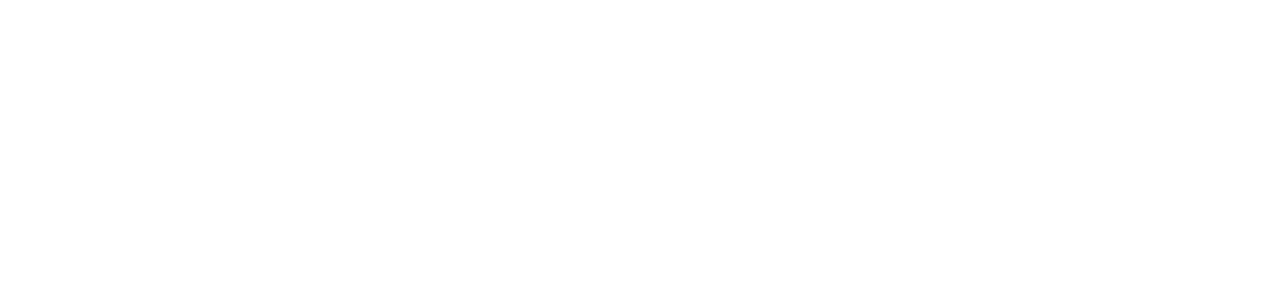
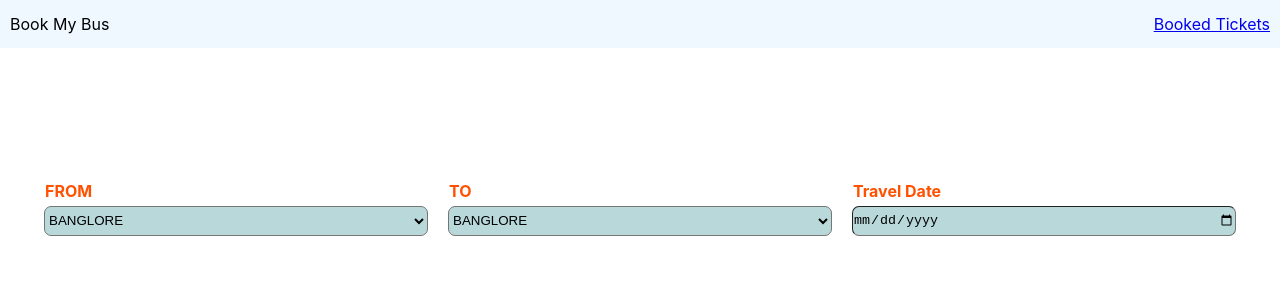
Before and after one commit to Nagarjuna97c/react_assessment_final, a React (Create React App) app: page / in a window 1280 px wide. Before the commit this address had no page. Shown: the top 300 px of the page. Built offline with nearby package versions, Linux system fonts and the light colour scheme.

Commit message:
second commit

```diff
--- a/package.json
+++ b/package.json
@@ -13,6 +13,7 @@
     "react-redux": "^8.0.2",
     "react-router-dom": "^6.3.0",
     "react-scripts": "5.0.1",
+    "redux": "^4.2.0",
     "styled-components": "^5.3.5",
     "universal-cookie": "^4.0.4",
     "web-vitals": "^2.1.4"
--- a/src/App.js
+++ b/src/App.js
@@ -1,14 +1,19 @@
 import "./App.css";
 import { Route, Routes, useNavigate } from "react-router-dom";
+import { useSelector } from "react-redux";
 
 import Login from "./components/login/login";
 import Register from "./components/Register/register";
-import "./setupLocalStorage";
 import { useEffect } from "react";
 import Cookies from "universal-cookie";
+import "./setupLocalStorage";
+import Home from "./components/Home/home";
 
 function App() {
   const navigate = useNavigate();
+
+  const auth = useSelector((state) => state.auth.isLoggedIn);
+  console.log(auth);
 
   useEffect(() => {
     const cookies = new Cookies();
@@ -22,6 +27,7 @@ function App() {
 
   return (
     <Routes>
+      <Route path="/" element={<Home />} />
       <Route path="/register" element={<Register />} />
       <Route path="/login" element={<Login />} />
     </Routes>
--- /dev/null
+++ b/src/components/Home/home.js
@@ -0,0 +1,61 @@
+import NavBar from "../NavBar/navbar";
+import HomeCSS from "./home.module.css";
+
+const cities = ["Banglore", "Hyderabad", "Vijayawada"];
+
+const Home = () => {
+  const today = new Date();
+  const year = `${today.getFullYear()}`;
+  const month = `${today.getMonth() + 1}`;
+  const month01 = month.padStart(`2`, 0);
+  const date = `${today.getDate()}`;
+  const date01 = date.padStart(`2`, 0);
+
+  const currentdate = `${year}-${month01}-${date01}`;
+
+  return (
+    <>
+      <NavBar />
+      <div className={HomeCSS.inputsContainer}>
+        <div className={HomeCSS.inputFieldContainer}>
+          <label htmlFor="from" className={HomeCSS.inputLabel}>
+            FROM
+          </label>
+          <select className={HomeCSS.selectInput} name="from" id="from">
+            {cities.map((each) => (
+              <option value={each} key={each}>
+                {each.toUpperCase()}
+              </option>
+            ))}
+          </select>
+        </div>
+        <div className={HomeCSS.inputFieldContainer}>
+          <label htmlFor="to" className={HomeCSS.inputLabel}>
+            TO
+          </label>
+          <select className={HomeCSS.selectInput} name="to" id="to">
+            {cities.map((each) => (
+              <option value={each} key={each + "1"}>
+                {each.toUpperCase()}
+              </option>
+            ))}
+          </select>
+        </div>
+        <div className={HomeCSS.inputFieldContainer}>
+          <label htmlFor="date" className={HomeCSS.inputLabel}>
+            Travel Date
+          </label>
+          <input
+            type="date"
+            allowinputtoggle="true"
+            id="date"
+            min={currentdate}
+            className={HomeCSS.dateInput}
+          />
+        </div>
+      </div>
+    </>
+  );
+};
+
+export default Home;
--- /dev/null
+++ b/src/components/Home/home.module.css
@@ -0,0 +1,50 @@
+.inputsContainer {
+  display: flex;
+  width: 100%;
+  align-items: center;
+  justify-content: center;
+  min-height: 40vh;
+  gap: 20px;
+}
+
+.inputFieldContainer {
+  display: flex;
+  flex-direction: column;
+}
+
+.inputLabel {
+  color: rgb(255, 81, 0);
+  font-weight: bold;
+  padding-left: 1px;
+  margin-bottom: 5px;
+}
+
+.selectInput {
+  width: 30vw;
+  height: 30px;
+  background-color: rgba(22, 125, 134, 0.303);
+  border-radius: 7px;
+}
+
+.dateInput {
+  border-width: 1px;
+  width: 30vw;
+  height: 30px;
+  background-color: rgba(22, 125, 134, 0.303);
+  border-radius: 7px;
+  outline: none;
+}
+
+/* input[type="date"]::-webkit-calendar-picker-indicator {
+  background: transparent;
+  bottom: 0;
+  color: transparent;
+  cursor: pointer;
+  height: auto;
+  left: 0;
+  position: absolute;
+  right: 0;
+  top: 0;
+  width: 0;
+  color: black;
+} */
--- /dev/null
+++ b/src/components/NavBar/navbar.js
@@ -0,0 +1,14 @@
+import { NavLink } from "react-router-dom";
+
+import NavBarCSS from "./navbar.module.css";
+
+const NavBar = () => {
+  return (
+    <div className={NavBarCSS.navContainer}>
+      <div>Book My Bus</div>
+      <NavLink to={"/"}>Booked Tickets</NavLink>
+    </div>
+  );
+};
+
+export default NavBar;
--- /dev/null
+++ b/src/components/NavBar/navbar.module.css
@@ -0,0 +1,6 @@
+.navContainer {
+  display: flex;
+  padding: 14px 10px;
+  background-color: aliceblue;
+  justify-content: space-between;
+}
--- a/src/components/login/login.js
+++ b/src/components/login/login.js
@@ -1,6 +1,8 @@
 import { useRef, useState } from "react";
+import { useDispatch } from "react-redux";
 import { Link, useNavigate } from "react-router-dom";
 import Cookies from "universal-cookie";
+import authSlice from "../../store/auth";
 
 import LoginCSS from "./login.module.css";
 
@@ -8,6 +10,7 @@ const Login = () => {
   const navigate = useNavigate();
   const emailRef = useRef();
   const passwordRef = useRef();
+  const dispatch = useDispatch();
 
   const [isValidEmailEntered, setIsValidEmailEntered] = useState(false);
   const [isEmailTouched, setIsEmailTouched] = useState(false);
@@ -87,6 +90,7 @@ const Login = () => {
       cookies.set("loggedInUser", emailRef.current.value, {
         expires: new Date(new Date().getTime() + 2 * 24 * 60 * 60 * 1000),
       });
+      dispatch(authSlice.actions.login());
       navigate("/");
     }
   };
--- a/src/index.js
+++ b/src/index.js
@@ -4,13 +4,17 @@ import "./index.css";
 import App from "./App";
 import reportWebVitals from "./reportWebVitals";
 import { BrowserRouter } from "react-router-dom";
+import { Provider } from "react-redux";
+import store from "./store";
 
 const root = ReactDOM.createRoot(document.getElementById("root"));
 root.render(
   <React.StrictMode>
-    <BrowserRouter>
-      <App />
-    </BrowserRouter>
+    <Provider store={store}>
+      <BrowserRouter>
+        <App />
+      </BrowserRouter>
+    </Provider>
   </React.StrictMode>
 );
 
--- a/src/setupLocalStorage.js
+++ b/src/setupLocalStorage.js
@@ -16,21 +16,29 @@ if (busData === null) {
       name: "APSRTC1120",
       departureLocation: "Vijayawada",
       ArraivalLocation: "Hyderabad",
+      departureTime: [21, 30],
+      arraivalTime: [4, 45],
     },
     {
       name: "APSRTC1121",
       departureLocation: "Vijayawada",
       ArraivalLocation: "Hyderabad",
+      departureTime: [20, 30],
+      arraivalTime: [4, 45],
     },
     {
       name: "TSRTC1120",
       ArraivalLocation: "Vijayawada",
       departureLocation: "Hyderabad",
+      departureTime: [20, 30],
+      arraivalTime: [5, 45],
     },
     {
       name: "TSRTC1120",
       ArraivalLocation: "Vijayawada",
       departureLocation: "Hyderabad",
+      departureTime: [21, 30],
+      arraivalTime: [5, 45],
     },
   ];
 }
--- a/src/store/auth.js
+++ b/src/store/auth.js
@@ -15,3 +15,5 @@ const authSlice = createSlice({
     },
   },
 });
+
+export default authSlice;
--- a/src/store/index.js
+++ b/src/store/index.js
@@ -1,5 +1,8 @@
 import { configureStore } from "@reduxjs/toolkit";
+import authSlice from "./auth";
 
 const store = configureStore({
-  reducer: { auth: {} },
+  reducer: { auth: authSlice.reducer },
 });
+
+export default store;
```
Also changed, not shown: 1 other file (tests, documents, lock files or other folders).
